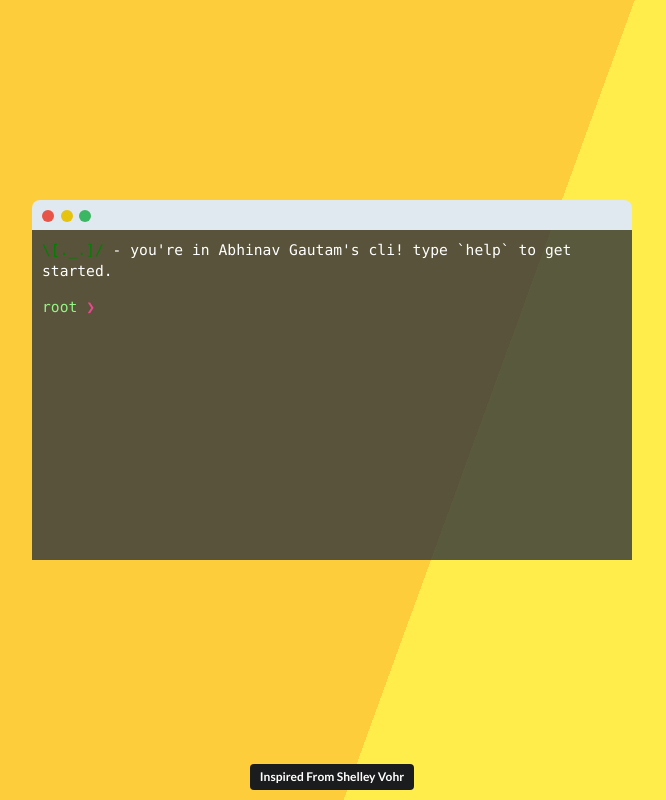
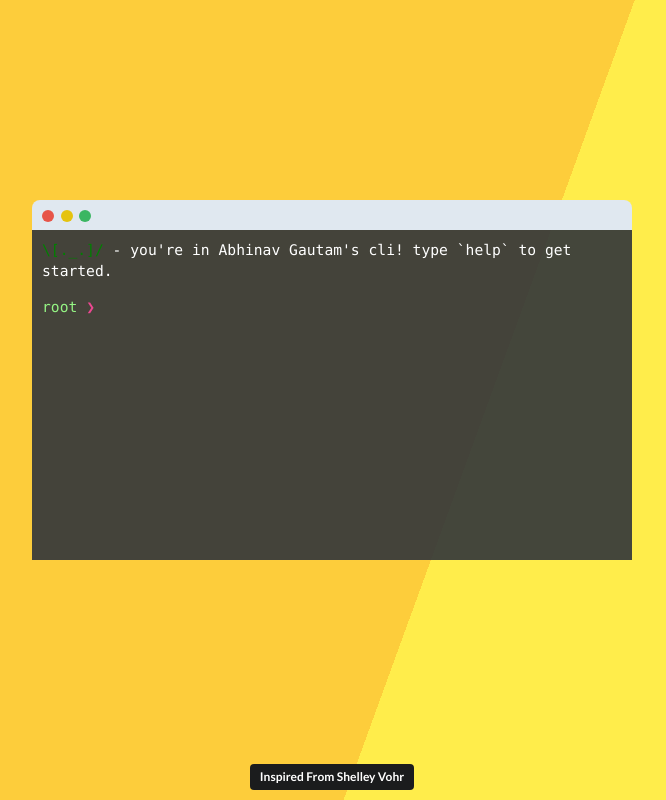
Before and after one commit to chomman/Gotham13121997.github.io, a plain HTML site: page index.html in a window 1280 px wide. Shown: the whole page, without its empty margins (308-974 px from the left). Drawn offline with nearby package versions, Linux system fonts and the light colour scheme.

Commit message:
style changes

```diff
--- a/styles/main.css
+++ b/styles/main.css
@@ -52,7 +52,7 @@ body {
   color: white;
   font-family: Menlo, Monaco, "Consolas", "Courier New", "Courier";
   font-size: 11pt;
-  background: rgba(48,53,58,0.8);
+  background: rgba(48,53,58,0.9);
   padding: 10px;
   box-sizing: border-box;
   position: absolute;
```
